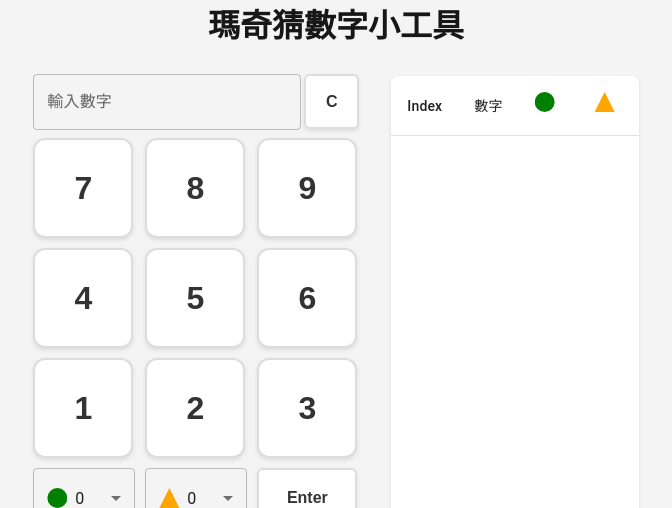
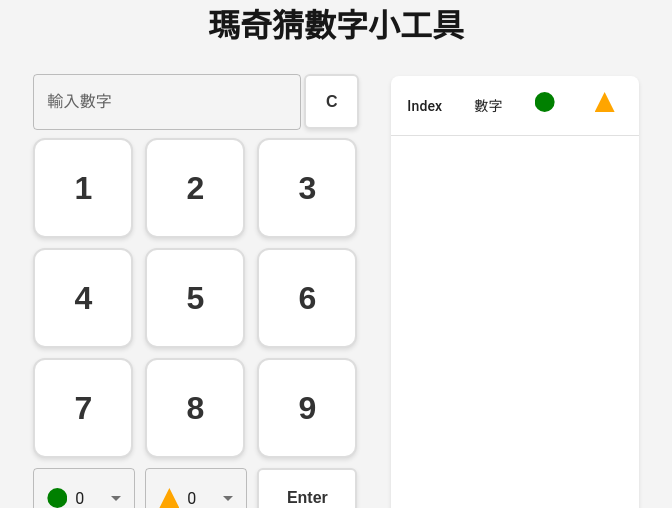
Before and after one commit to ScholesAcg/Project_Beatrice, a Next.js app: page /mabinogi_numbergame in a window 1280 px wide. Shown: the top 508 px of the page, without its empty margins (304-976 px from the left). Built offline with nearby package versions, Linux system fonts and the light colour scheme.

Commit message:
fix: number order

```diff
--- a/src/app/mabinogi_numbergame/page.jsx
+++ b/src/app/mabinogi_numbergame/page.jsx
@@ -178,8 +178,8 @@ const MabinogiNumberGame = () => {
         };
     }, [value]);
 
-    const customOrder = [6, 7, 8, 3, 4, 5, 0, 1, 2];
-
+    // const customOrder = [6, 7, 8, 3, 4, 5, 0, 1, 2];
+    const customOrder = [0, 1, 2, 3, 4, 5, 6, 7, 8];
     return (
         <div className="container">
             <h1 style={title}>瑪奇猜數字小工具</h1>
```
